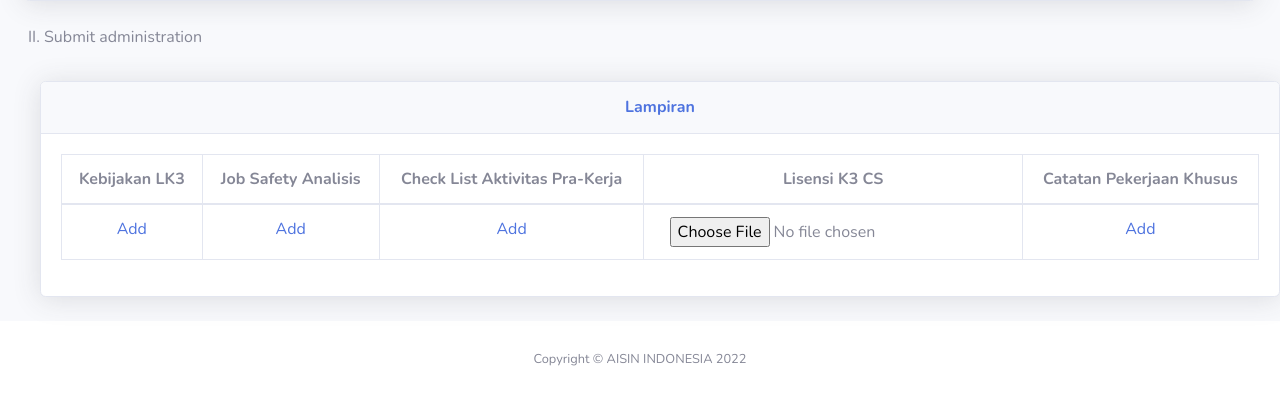
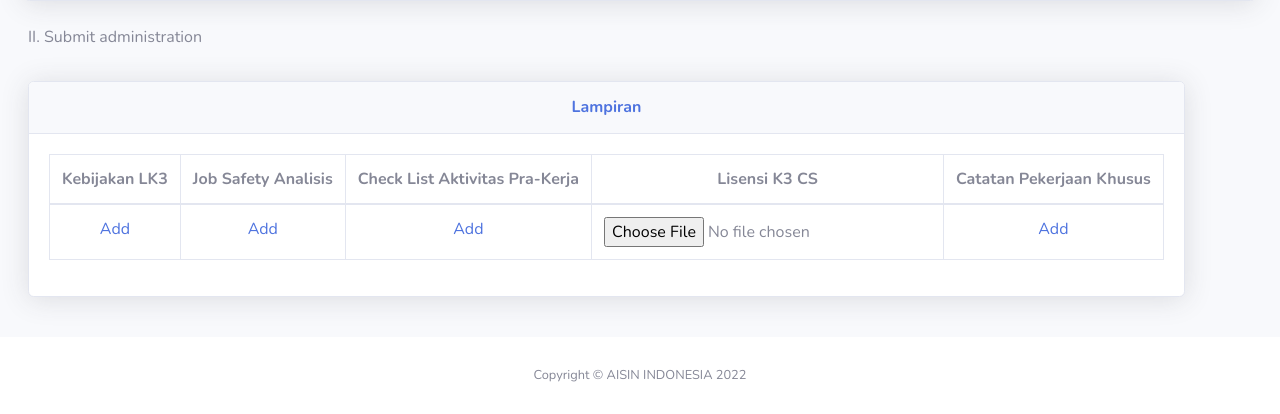
Before and after one commit to aahanifnur/project_aisin, a CodeIgniter app: page /sim-a/user/cs in a window 1280 px wide. Shown: the part 853-1267 px from the top of the page. Before the commit the page ends 1219 px from the top, so only its background shows below. Run offline with CodeIgniter, Linux system fonts and the light colour scheme; data that the repository does not hold is empty.

Commit message:
cs use class row

```diff
--- a/application/views/user/ipk/cs.php
+++ b/application/views/user/ipk/cs.php
@@ -214,7 +214,7 @@
 </div>
 
 <!-- form lampiran -->
-<div class="">
+<div class="row">
     <ul>
         <div class="card shadow mb-4">
             <div class="card-header py-3">
```
